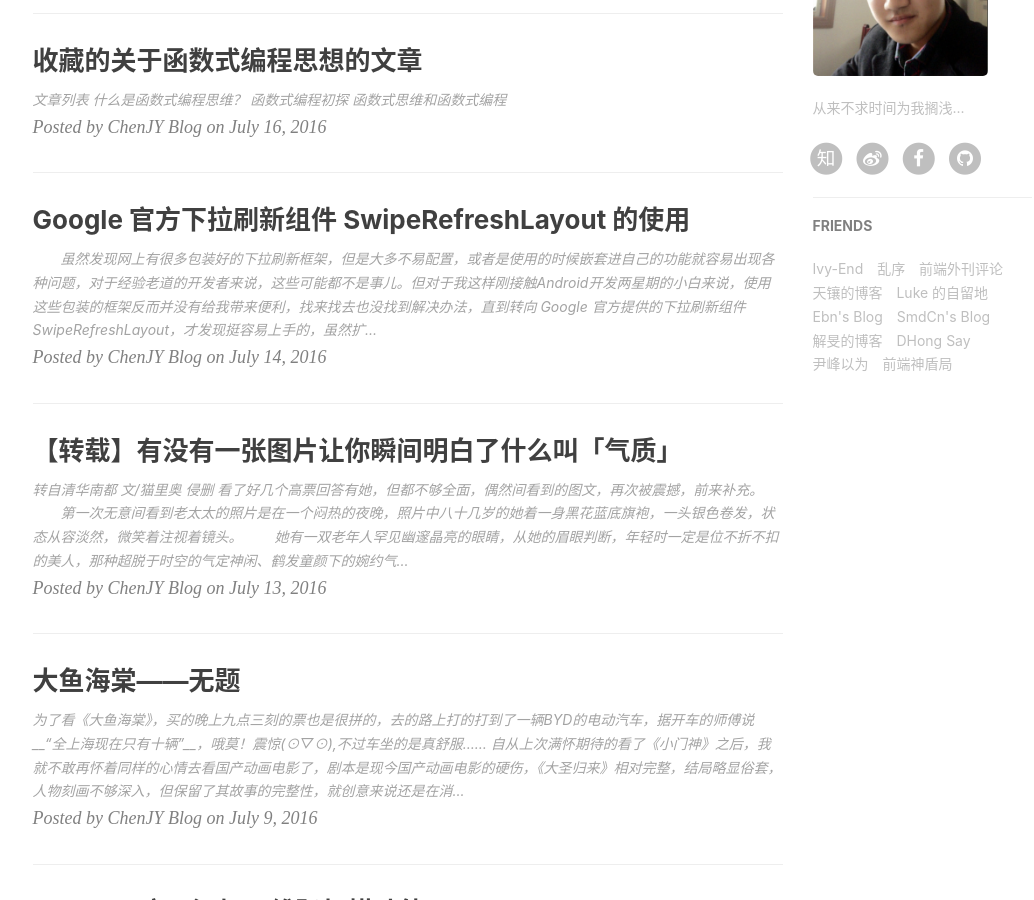
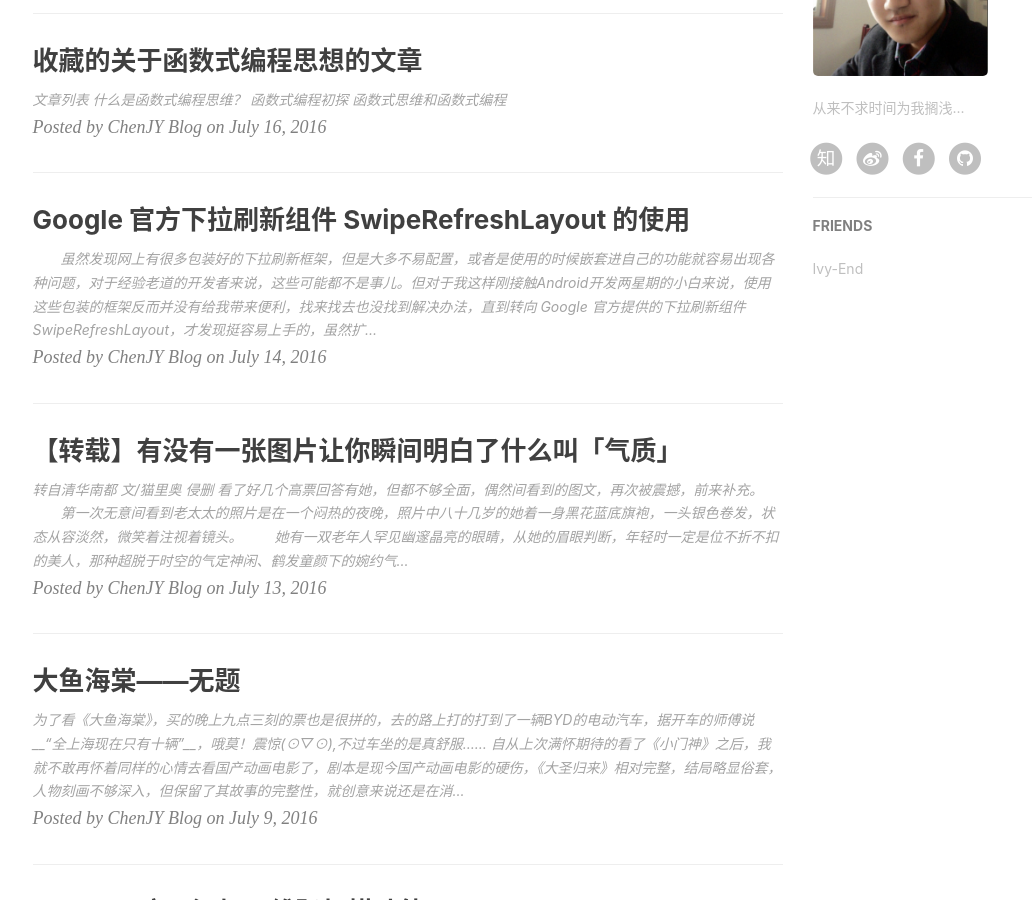
Before and after one commit to jiayangchen/jiayangchen.github.io, a Jekyll site: the page built from index.html, in a window 1280 px wide and 900 px high, scrolled down 885 px. Shown: the whole window, without its empty margins (135-1169 px from the left). Built offline with Jekyll 4.4.1, drawn with Linux system fonts in a browser that asks for light colours; nearby versions of some CDN libraries; the list of posts is cut into pages by our own code.

Commit message:
2016-09-23

```diff
--- a/_config.yml
+++ b/_config.yml
@@ -79,35 +79,5 @@
     {
         title: "Ivy-End",
         href: "http://www.ivy-end.com/"
-    },{
-        title: "乱序",
-        href: "http://mida.re/"
-    },{
-        title: "前端外刊评论",
-        href: "http://qianduan.guru/"
-    },{
-        title: "天镶的博客",
-        href: "http://lingyu.wang/"
-    },{
-        title: "Luke 的自留地",
-        href: "http://hmqk1995.github.io"
-    },{
-        title: "Ebn's Blog",
-        href: "http://ebnbin.com/"
-    },{
-        title: "SmdCn's Blog",
-        href: "http://blog.smdcn.net"
-    },{
-        title: "解旻的博客",
-        href: "http://xieminis.me/"
-    },{
-        title: "DHong Say",
-        href: "http://dhong.co"
-    },{
-        title: "尹峰以为",
-        href: "http://ingf.github.io/"
-    },{
-        title: "前端神盾局",
-        href: "http://wepiaofei.github.io/blog/"
     }
 ]
```
